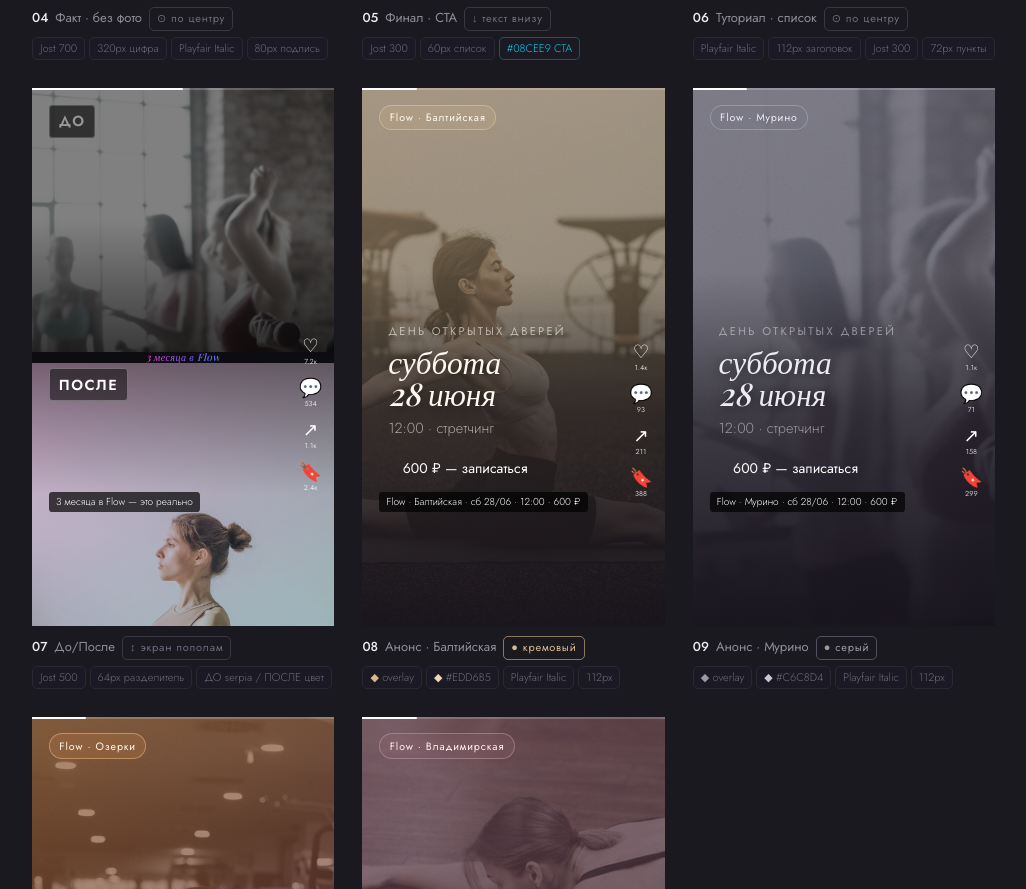
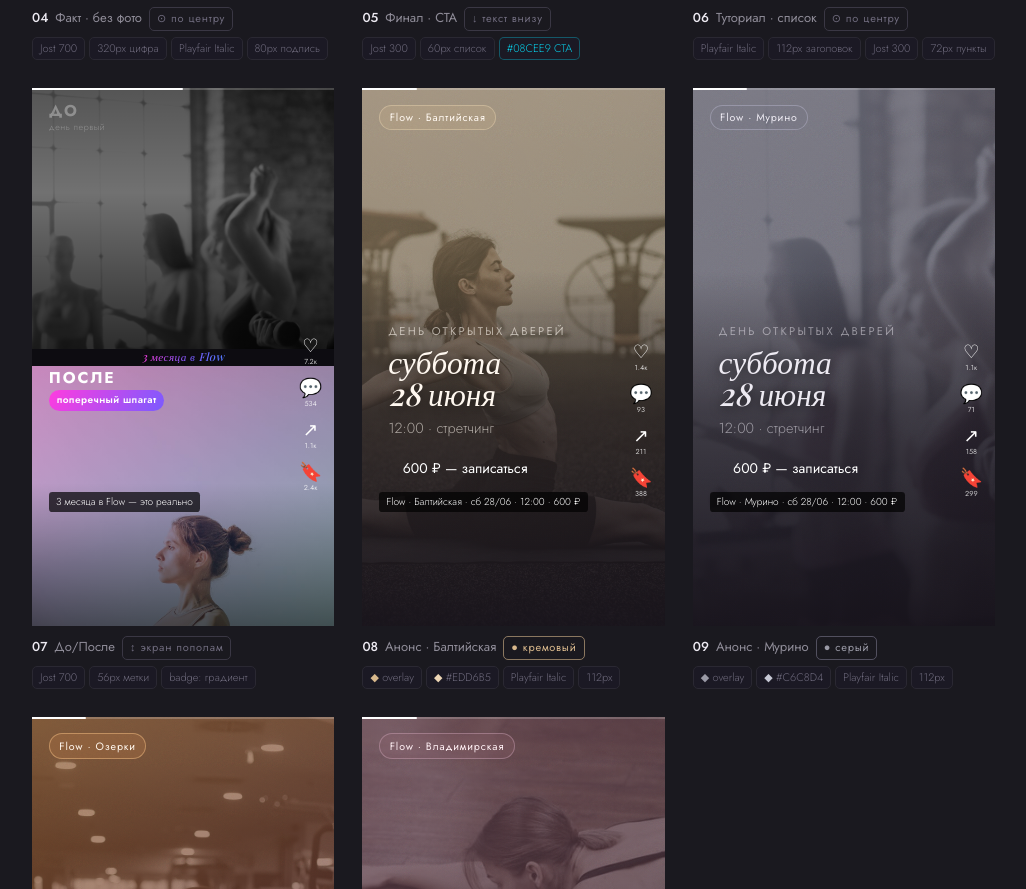
Before and after one commit to Integramma-korp/flow-instagram-ds, a website: page reels.html in a window 1280 px wide. Shown: the part 1585-2474 px from the top of the page, without its empty margins (56-1082 px from the left). Drawn offline with nearby package versions, Linux system fonts and the light colour scheme; a web font is replaced by a local one.

Commit message:
Redesign reel 07 До/После: sharper contrast, result badge, gradient divider

```diff
--- a/reels.html
+++ b/reels.html
@@ -352,26 +352,33 @@
     <div class="reel-thumb">
       <div class="frame frame--story">
         <!-- Верхняя половина — ДО -->
-        <div style="position:absolute;top:0;height:940px;left:0;right:0;z-index:1;overflow:hidden;">
-          <div style="position:absolute;inset:0;background-image:url('assets/fitness.jpg');background-size:cover;background-position:center 30%;filter:grayscale(.8) brightness(.5);"></div>
-          <div style="position:absolute;inset:0;background:linear-gradient(to bottom,transparent 50%,rgba(0,0,0,.55) 100%);"></div>
+        <div style="position:absolute;top:0;height:930px;left:0;right:0;z-index:1;overflow:hidden;">
+          <div style="position:absolute;inset:0;background-image:url('assets/fitness.jpg');background-size:cover;background-position:center 30%;filter:grayscale(1) brightness(.45) contrast(1.1);"></div>
+          <div style="position:absolute;inset:0;background:linear-gradient(to bottom,rgba(0,0,0,.25) 0%,transparent 40%,rgba(0,0,0,.6) 100%);"></div>
         </div>
         <!-- Нижняя половина — ПОСЛЕ -->
-        <div style="position:absolute;top:980px;height:940px;left:0;right:0;z-index:1;overflow:hidden;">
-          <div style="position:absolute;inset:0;background-image:url('assets/stretch.jpg');background-size:cover;background-position:center 20%;filter:brightness(.82) saturate(1.1);"></div>
-          <div style="position:absolute;inset:0;background:linear-gradient(150deg,rgba(255,60,223,.18),rgba(8,206,233,.14));"></div>
-          <div style="position:absolute;inset:0;background:linear-gradient(to top,transparent 50%,rgba(0,0,0,.4) 100%);"></div>
+        <div style="position:absolute;top:990px;height:930px;left:0;right:0;z-index:1;overflow:hidden;">
+          <div style="position:absolute;inset:0;background-image:url('assets/stretch.jpg');background-size:cover;background-position:center 20%;filter:brightness(.78) saturate(1.3);"></div>
+          <div style="position:absolute;inset:0;background:linear-gradient(148deg,rgba(255,60,223,.32),rgba(123,91,255,.22) 50%,rgba(8,206,233,.18));"></div>
+          <div style="position:absolute;inset:0;background:linear-gradient(to top,rgba(0,0,0,.55) 0%,transparent 55%);"></div>
         </div>
-        <!-- Разделитель с подписью -->
-        <div style="position:absolute;top:940px;left:0;right:0;height:40px;background:#0d0c11;z-index:10;display:flex;align-items:center;justify-content:center;">
-          <span style="font-family:'Playfair Display',serif;font-style:italic;font-size:36px;background:var(--grad-text);-webkit-background-clip:text;background-clip:text;color:transparent;letter-spacing:.04em;">3 месяца в Flow</span>
+        <!-- Разделитель -->
+        <div style="position:absolute;top:930px;left:0;right:0;height:60px;background:#0d0c11;z-index:10;display:flex;align-items:center;justify-content:center;gap:18px;">
+          <div style="flex:1;height:1px;background:linear-gradient(to right,transparent,rgba(255,60,223,.5));margin-left:60px;"></div>
+          <span style="font-family:'Playfair Display',serif;font-style:italic;font-size:40px;background:var(--grad-text);-webkit-background-clip:text;background-clip:text;color:transparent;letter-spacing:.04em;white-space:nowrap;">3 месяца в Flow</span>
+          <div style="flex:1;height:1px;background:linear-gradient(to left,transparent,rgba(8,206,233,.5));margin-right:60px;"></div>
         </div>
-        <!-- Метки -->
-        <div style="position:absolute;top:58px;left:60px;z-index:20;background:rgba(0,0,0,.62);border:1px solid rgba(255,255,255,.18);border-radius:12px;padding:14px 32px;">
-          <span style="font-family:'Jost',sans-serif;font-size:52px;font-weight:600;color:rgba(255,255,255,.5);letter-spacing:.1em;">ДО</span>
+        <!-- ДО метка -->
+        <div style="position:absolute;top:54px;left:60px;z-index:20;">
+          <div style="font-family:'Jost',sans-serif;font-size:56px;font-weight:700;color:rgba(255,255,255,.32);letter-spacing:.12em;line-height:1;">ДО</div>
+          <div style="font-family:'Jost',sans-serif;font-size:32px;font-weight:300;color:rgba(255,255,255,.3);letter-spacing:.06em;margin-top:4px;">день первый</div>
         </div>
-        <div style="position:absolute;top:1000px;left:60px;z-index:20;background:rgba(0,0,0,.5);border:1px solid rgba(255,255,255,.3);border-radius:12px;padding:14px 32px;">
-          <span style="font-family:'Jost',sans-serif;font-size:52px;font-weight:600;color:#fff;letter-spacing:.1em;">ПОСЛЕ</span>
+        <!-- ПОСЛЕ метка + результат -->
+        <div style="position:absolute;top:1006px;left:60px;z-index:20;">
+          <div style="font-family:'Jost',sans-serif;font-size:56px;font-weight:700;color:#fff;letter-spacing:.12em;line-height:1;">ПОСЛЕ</div>
+          <div style="margin-top:14px;display:inline-block;background:linear-gradient(120deg,#FF3CDF,#7B5BFF);border-radius:100px;padding:10px 28px;">
+            <span style="font-family:'Jost',sans-serif;font-size:36px;font-weight:600;color:#fff;letter-spacing:.04em;">поперечный шпагат</span>
+          </div>
         </div>
         <div class="vpb"><div class="vpb-fill" style="width:50%"></div></div>
         <div class="ri" style="bottom:480px;">
@@ -385,9 +392,9 @@
     </div>
     <div class="reel-cap"><b>07</b> До/После <span class="rl-tag">↕ экран пополам</span></div>
     <div class="spec-row">
-      <span class="sc" onclick="cs(this,'Jost 500')">Jost 500</span>
-      <span class="sc" onclick="cs(this,'64px')">64px разделитель</span>
-      <span class="sc" onclick="cs(this,'#ffffff')">ДО serpia / ПОСЛЕ цвет</span>
+      <span class="sc" onclick="cs(this,'Jost 700')">Jost 700</span>
+      <span class="sc" onclick="cs(this,'56px')">56px метки</span>
+      <span class="sc" onclick="cs(this,'#FF3CDF → #7B5BFF')">badge: градиент</span>
     </div>
   </div>
 
```
